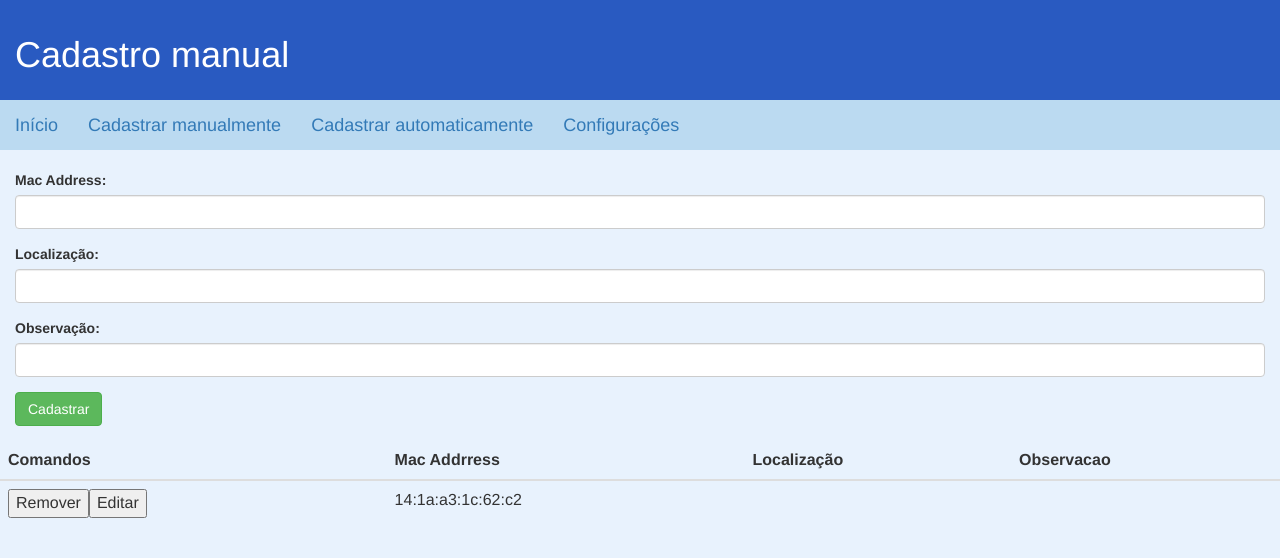
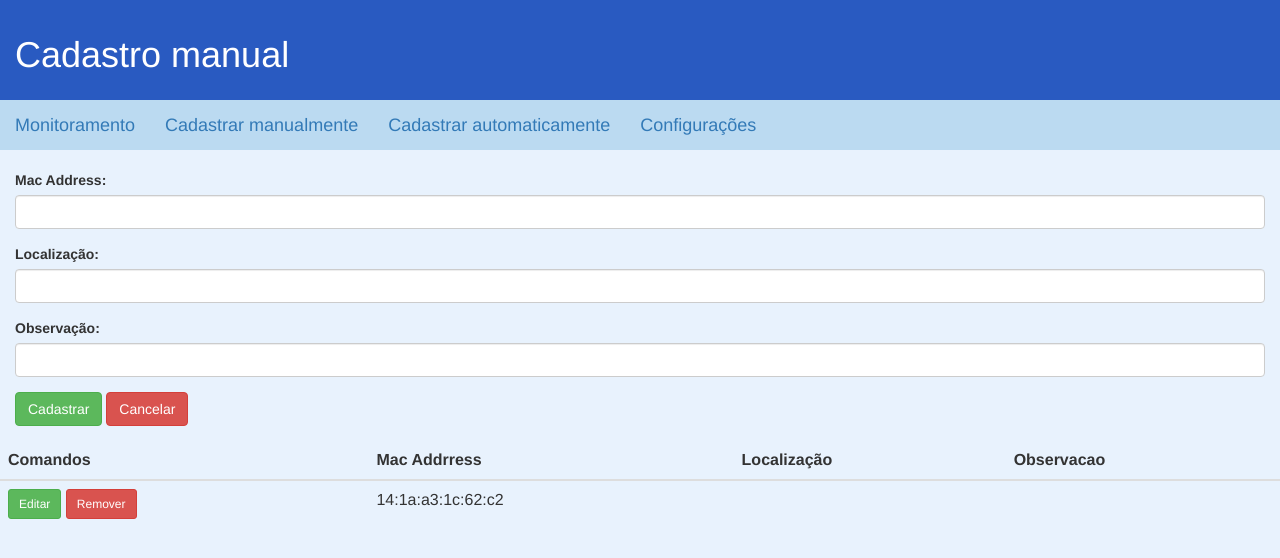
Before and after one commit to GustavoSabel/furb-monitoramento, a PHP site: page /CadastroManual.php in a window 1280 px wide. Shown: the top 558 px of the page. Run offline with PHP 8.4, Linux system fonts and the light colour scheme; data comes from the database, SQL or seed files in the repository.

Commit message:
Ajustes de layout

```diff
--- a/furb.monitoramento/Controller/ConsultarEsp.php
+++ b/furb.monitoramento/Controller/ConsultarEsp.php
@@ -65,7 +65,7 @@ function SimularArpScan() {
 	  "192.168.1.103 0c:84:dc:ff:35:a9 (Unknown)",
 	  "192.168.1.104 f4:f1:e1:13:db:6b (Unknown)",
 	  "192.168.1.105 f4:f1:e1:13:db:6b (Unknown)",
-	  "192.168.1.108 18:fe:34:a1:f5:a7 (Unknown)",
+	  "192.168.1.109 18:fe:34:a1:f5:a7 (Unknown)",
 	  "192.168.1.101 18:fe:34:f5:d6:d3 (Unknown)",
 	  "",
 	  "6 packets received by filter, 0 packets dropped by kernel",
--- a/furb.monitoramento/View/CadastroAutomatico.php
+++ b/furb.monitoramento/View/CadastroAutomatico.php
@@ -21,7 +21,6 @@
 	</thead>
 	<tbody></tbody>
 </table>
-
 <?php
 $pagemaincontent = ob_get_contents ();
 ob_end_clean ();
--- a/furb.monitoramento/View/CadastroManual.php
+++ b/furb.monitoramento/View/CadastroManual.php
@@ -18,7 +18,7 @@
 
 	<div class="form-group col-sm-12">
 		<button type="submit" id="btnCadastrar" class="btn btn-success">Cadastrar</button>
-		<!-- <button id="btnCancelar" onClick="limpar()" class="btn btn-danger">Cancelar</button> -->
+		<button type="button" id="btnCancelar" onClick="limpar()" class="btn btn-danger">Cancelar</button>
 	</div>
 </form>
 
--- a/furb.monitoramento/View/Index.php
+++ b/furb.monitoramento/View/Index.php
@@ -31,7 +31,6 @@
 	</thead>
 	<tbody></tbody>
 </table>
-
 <?php
 $pagemaincontent = ob_get_contents ();
 ob_end_clean ();
--- a/furb.monitoramento/View/Js/cadastroManual.js
+++ b/furb.monitoramento/View/Js/cadastroManual.js
@@ -78,11 +78,11 @@ function ativarModoCadastro(){
 }
 
 function montarBotaoRemover(id) {
-	return "<button class='comando excluir' onClick='remover(\"" + id + "\")'>Remover</button>";
+	return "<button class='btn btn-danger btn-sm' onClick='remover(\"" + id + "\")'>Remover</button>";
 }
 
 function montarBotaoEditar(id) {
-	return "<button class='comando editar' onClick='editar(\"" + id + "\")'>Editar</button>";
+	return "<button class='btn btn-success btn-sm' onClick='editar(\"" + id + "\")'>Editar</button>";
 }
 
 function atualizarGrid() {
@@ -98,7 +98,7 @@ function atualizarGrid() {
 		var linhas = "";
 		data.forEach(function(row) {
 			linhas += "<tr class='dispositivo' id='" + row[0] + "'>";
-			linhas += "<td>" + montarBotaoRemover(row[0]) + montarBotaoEditar(row[0]) + "</td>";
+			linhas += "<td>" + montarBotaoEditar(row[0]) + " " + montarBotaoRemover(row[0]) + "</td>";
 			linhas += "<td>" + row[1] + "</td>";
 			linhas += "<td>" + row[2] + "</td>";
 			linhas += "<td>" + row[3] + "</td>";
--- a/furb.monitoramento/View/Js/webSocket.js
+++ b/furb.monitoramento/View/Js/webSocket.js
@@ -4,6 +4,14 @@ var CLOSING = 2 // The connection is in the process of closing.
 var CLOSED = 3 // The connection is closed or couldn't be opened.
 
 function WebSocketManager(login, password, onConnect, onMessage, onDisconect, onError) {
+
+	var logView =
+		"<div id='EspLog'>" +
+			"<button id='BtnEspStatus' data-toggle='collapse' class='btn btn-info btn-sm' data-target='#EspStatus'>Detalhes</button>" +
+			"<div id='EspStatus' class='collapse'></div>" +
+		"</div>";
+
+	$("body").append(logView);
 
 	var sockets = {};
 
--- a/furb.monitoramento/View/Resources/estilo.css
+++ b/furb.monitoramento/View/Resources/estilo.css
@@ -1,70 +1,10 @@
-html, body {
-	margin: 0;
-	padding: 0;
-}
-
-input[readonly] {
-	background-color: #bfbfbf;
-}
-
-input[type=text], input[type=password] {
-	width: 100%;
-}
-
-#mensagensSistema {
-	text-align: right;
-	position: fixed;
-	bottom: 0px;
-	right: 0px;
-	background-color: #80ffff;
-	padding: 3px;
-	border: 1px;
-	border-top: solid 1px;
-	border-left: solid 1px;
-	display: none;
-}
-
-#mensagensSistema.ok {
-	background-color: #00f400;
-}
-
-#mensagensSistema.erro {
-	background-color: #ff3e3e;
-}
-
-#menus {
-	background-color: #00ffff;
-	padding: 5px 0px 5px 0px;
-}
-
-#menus a {
-	margin: 0px;
-	/*margin: 5px 5px 5px 5px;*/
-	padding: 5px 5px 6px 5px;
-	color: inherit; /* blue colors for links too */
-	text-decoration: inherit; /* no underline */
-}
-
-#menus a:hover {
-	background-color: #67aefe;
-}
-
-#conteudo {
-	padding: 5px;
-}
-
-#titulo_pagina {
-	background-color: #67aefe;
-	padding: 10px;
-	margin: 0;
-}
-
-.tooltip {
+/*##################################### TOOLTIP ##########################################*/
+.logToolTip {
 	position: relative;
 	display: inline-block;
 }
 
-.tooltip .tooltiptext {
+.logToolTip .logToolTiptext {
 	visibility: hidden;
 	width: 200px;
 	background-color: black;
@@ -73,46 +13,45 @@ input[type=text], input[type=password] {
 	border-radius: 6px;
 	padding: 5px;
 	font-size: 15px;
-	/* Position the tooltip */
 	position: absolute;
 	z-index: 1;
 }
 
-.tooltip.grande .tooltiptext.grande {
+.logToolTip.grande .logToolTiptext.grande {
 	width: 700px;
 }
 
-.tooltip:hover .tooltiptext {
+.logToolTip:hover .logToolTiptext {
 	visibility: visible;
 }
 
-.comando.cadastrar {
-	background-color: #00fd26
+/*######################### ESTILO DO LOG DO WEBSOCKET ################################*/
+#EspLog {
+	float:left;
 }
 
-.comando.excluir {
-	background-color: #fb0000
-}
-
-.comando.editar {
-	background-color: #00ff00
-}
-
-/*######################### ESTILO DO LOG DO WEBSOCKET ################################*/
 #EspStatus {
+	float:left;
+	width:100%;
 	border-style: solid;
 	border-color: #ff0000;
+	border-width:2px;
 }
 
 .EspStatus {
+	width: 49%;
+	float:left;
 	border-style: solid;
+	border-width:2px;
+	margin:2px;
 	border-color: #0000ff;
+	font-size: 12px;
+	padding: 1px;
 }
 
 .EspLog div {
-	/*border-style: solid;
-    border-color: #0000ff;*/
-
+    margin:0;
+    padding: 0;
 }
 
 .EspLog .Sucesso {
@@ -126,38 +65,3 @@ input[type=text], input[type=password] {
 .EspLog .Erro {
 	color: red;
 }
-
-/*################################## TABELAS ############################################*/
-table {
-	color: #333;
-	font-family: Helvetica, Arial, sans-serif;
-	width: 100%;
-	border-collapse: collapse;
-	border-spacing: 0;
-}
-
-td, th {
-	border: 1px solid transparent; /* No more visible border */
-	height: 30px;
-	transition: all 0.3s; /* Simple transition for hover effect */
-}
-
-th {
-	background: #DFDFDF; /* Darken header a bit */
-	font-weight: bold;
-}
-
-td {
-	background: #FAFAFA;
-	text-align: center;
-}
-
-/* Cells in even rows (2,4,6...) are one color */
-tr:nth-child(even) td {
-	background: #F1F1F1;
-}
-
-/* Cells in odd rows (1,3,5...) are another (excludes header cells)  */
-tr:nth-child(odd) td {
-	background: #FEFEFE;
-}
--- a/furb.monitoramento/View/master.php
+++ b/furb.monitoramento/View/master.php
@@ -9,6 +9,7 @@
 <script type="text/javascript" src="lib/bootstrap-notify.min.js"></script>
 
 <link rel="stylesheet" type="text/css" href="Resources/main.css">
+<link rel="stylesheet" type="text/css" href="Resources/estilo.css">
 <link rel="stylesheet" type="text/css" href="lib/animate.css">
 
 <!--<link rel="stylesheet" type="text/css" href="Resources/estilo.css">-->
@@ -20,20 +21,16 @@
 	</div>
 
     <nav class="navbar navbar-light">
-        <a class="navbar-brand" href="Index.php">Início</a>
+        <a class="navbar-brand" href="Index.php">Monitoramento</a>
         <a class="navbar-brand" href="CadastroManual.php">Cadastrar manualmente</a>
         <a class="navbar-brand" href="CadastroAutomatico.php">Cadastrar automaticamente</a>
         <a class="navbar-brand" href="Configuracoes.php">Configurações</a>
 	</nav>
-
-	<div id="mensagensSistema" class="alert-dismissible"></div>
 
 	<div id="conteudo">
       <?php
         echo $pagemaincontent;
       ?>
     </div>
-
-  	<div class="espStatus" id="EspStatus"></div>
 </body>
 </html>
```
Also changed, not shown: furb.monitoramento/View/Js/cadastroAutomatico.js (+4 -4 lines), furb.monitoramento/View/Js/monitoramento.js (+6 -7 lines), furb.monitoramento/View/Resources/main.css (line endings or trailing spaces).
